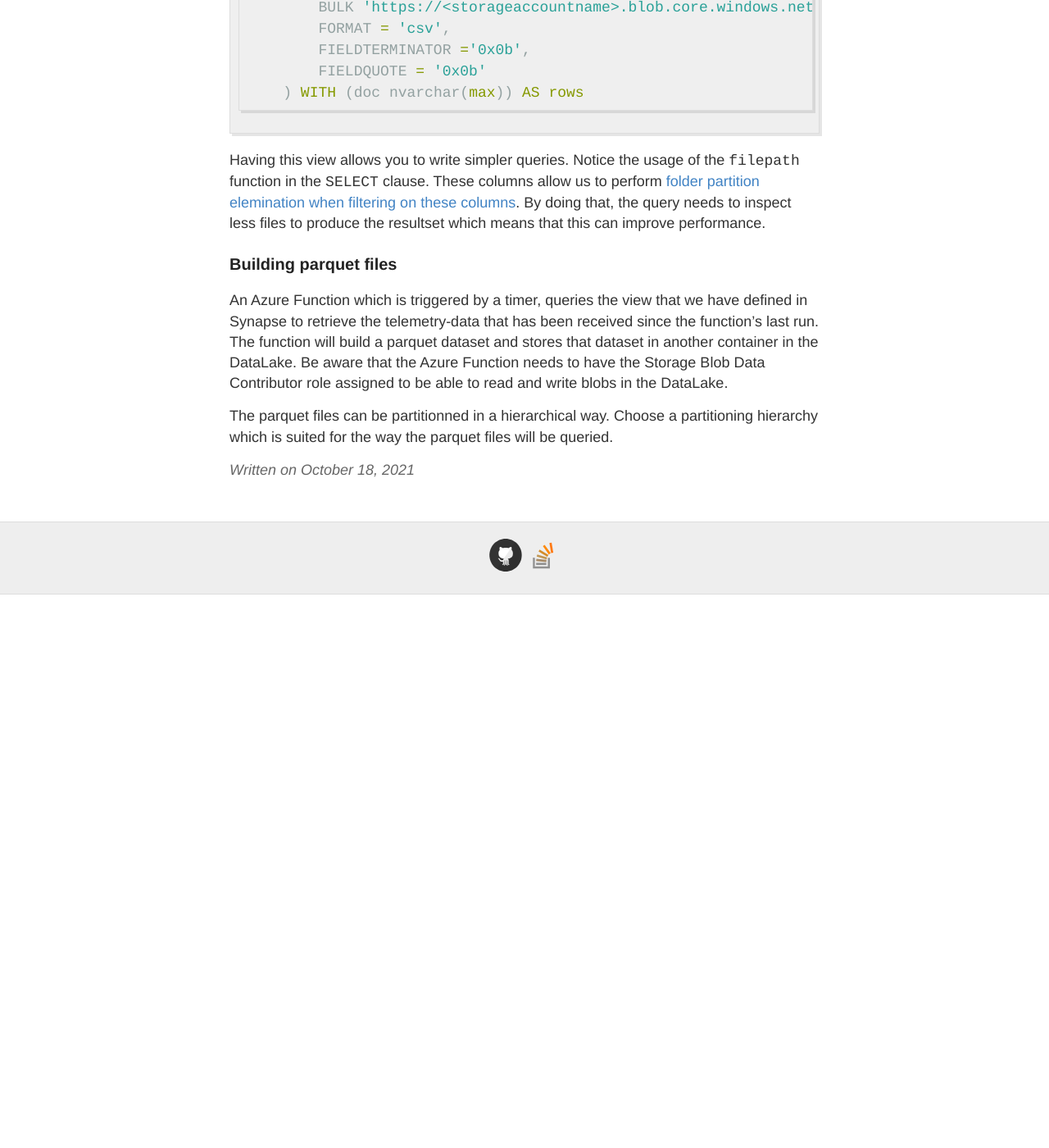
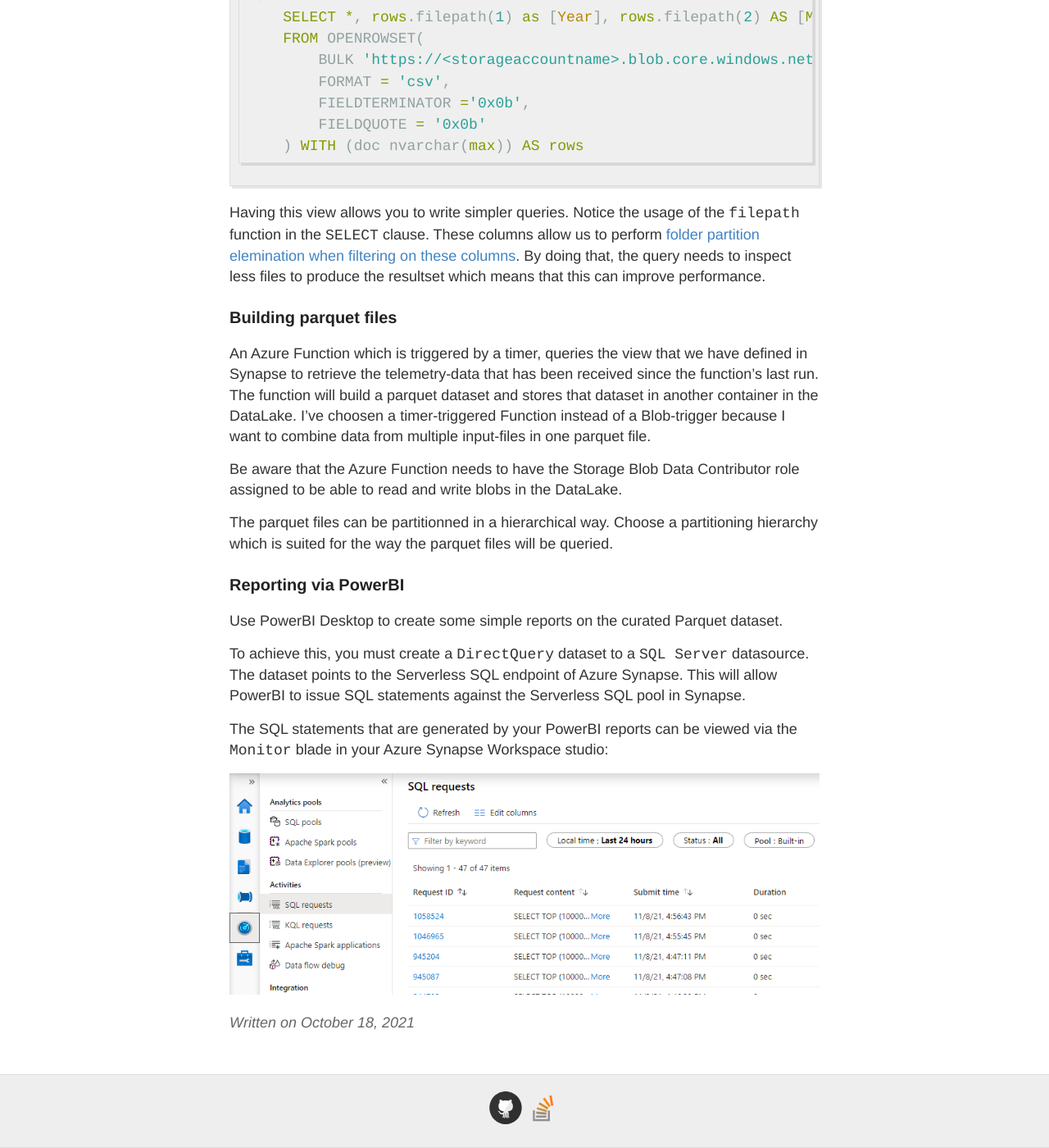
Before and after one commit to fgheysels/fgheysels.github.io, a Jekyll site: the page built from _posts/2021-10-18-query-datalake-with-synapse.md, in a window 1280 px wide and 1400 px high, scrolled down 2223 px. Shown: the whole window at 82% size. Built offline with Jekyll 4.4.1, drawn with Linux system fonts in a browser that asks for light colours; comment, search, counter and statistics services are not loaded; before the commit the page ends 2948 px from its top, so only the background shows below that; some of the changed text lies outside the part shown.

Commit message:
Add PowerBI section

```diff
--- a/_posts/2021-10-18-query-datalake-with-synapse.md
+++ b/_posts/2021-10-18-query-datalake-with-synapse.md
@@ -7,9 +7,11 @@ comments: true
 When we want to collect and analyze device-telemetry information, we typically look at solutions like Azure Timeseries Insights, Azure Data Explorer, InfluxDb, ...
 But, what if you actually do not need all the functionality that those services provide ?  What if you just want to be able to query the telemetry data and visualize that data in a PowerBI report ?  Aren't there any cheaper alternatives to achieve this ? It turns out, Azure Synapse can make this possible.
 
+## What is Azure Synapse
+
 ## Architecture overview
 
-When collecting telemetry from multiple devices, we need an IoT gateway that accepts all telemetry.  In this case, we're using an Azure IoT Hub for this.  The raw telemetry that is received from the devices, is dumped in a Data Lake.  Azure Synapse is linked to the Data Lake and this makes sure that SQL-like queries can be executed on the data in the Data Lake.
+When collecting telemetry from multiple devices, we need an IoT gateway that accepts all telemetry.  In this case, we're using an Azure IoT Hub for this.  The raw telemetry that is received from the devices, is dumped in a Data Lake.  Azure Synapse is linked to the Data Lake and this makes sure that SQL-like queries can be executed on the data that resides in the Data Lake.
 An Azure Function uses this functionality to query the received raw telemetry and transform the data into a curated dataset.   A report can be built in PowerBI which uses the Synapse connector to query the curated dataset and display the results.
 
 ![Architecture overview](../images/posts/query-datalake-synapse/architecture-overview.png)
@@ -65,6 +67,19 @@ Having this view allows you to write simpler queries.  Notice the usage of the `
 ### Building parquet files
 
 An Azure Function which is triggered by a timer, queries the view that we have defined in Synapse to retrieve the telemetry-data that has been received since the function's last run.
-The function will build a parquet dataset and stores that dataset in another container in the DataLake.  Be aware that the Azure Function needs to have the Storage Blob Data Contributor role assigned to be able to read and write blobs in the DataLake.
+The function will build a parquet dataset and stores that dataset in another container in the DataLake.  I've choosen a timer-triggered Function instead of a Blob-trigger because I want to combine data from multiple input-files in one parquet file.
+
+Be aware that the Azure Function needs to have the Storage Blob Data Contributor role assigned to be able to read and write blobs in the DataLake.
 
 The parquet files can be partitionned in a hierarchical way.  Choose a partitioning hierarchy which is suited for the way the parquet files will be queried.
+
+### Reporting via PowerBI
+
+Use PowerBI Desktop to create some simple reports on the curated Parquet dataset.
+
+To achieve this, you must create a `DirectQuery` dataset to a `SQL Server` datasource.
+The dataset points to the Serverless SQL endpoint of Azure Synapse.  This will allow PowerBI to issue SQL statements against the Serverless SQL pool in Synapse.
+
+The SQL statements that are generated by your PowerBI reports can be viewed via the `Monitor` blade in your Azure Synapse Workspace studio:
+
+![Synapse SQL Monitor](./../images/posts/query-datalake-synapse/synapse-monitor-sql.png)
```
Also changed, not shown: images/posts/query-datalake-synapse/synapse-monitor-sql.png (added).
